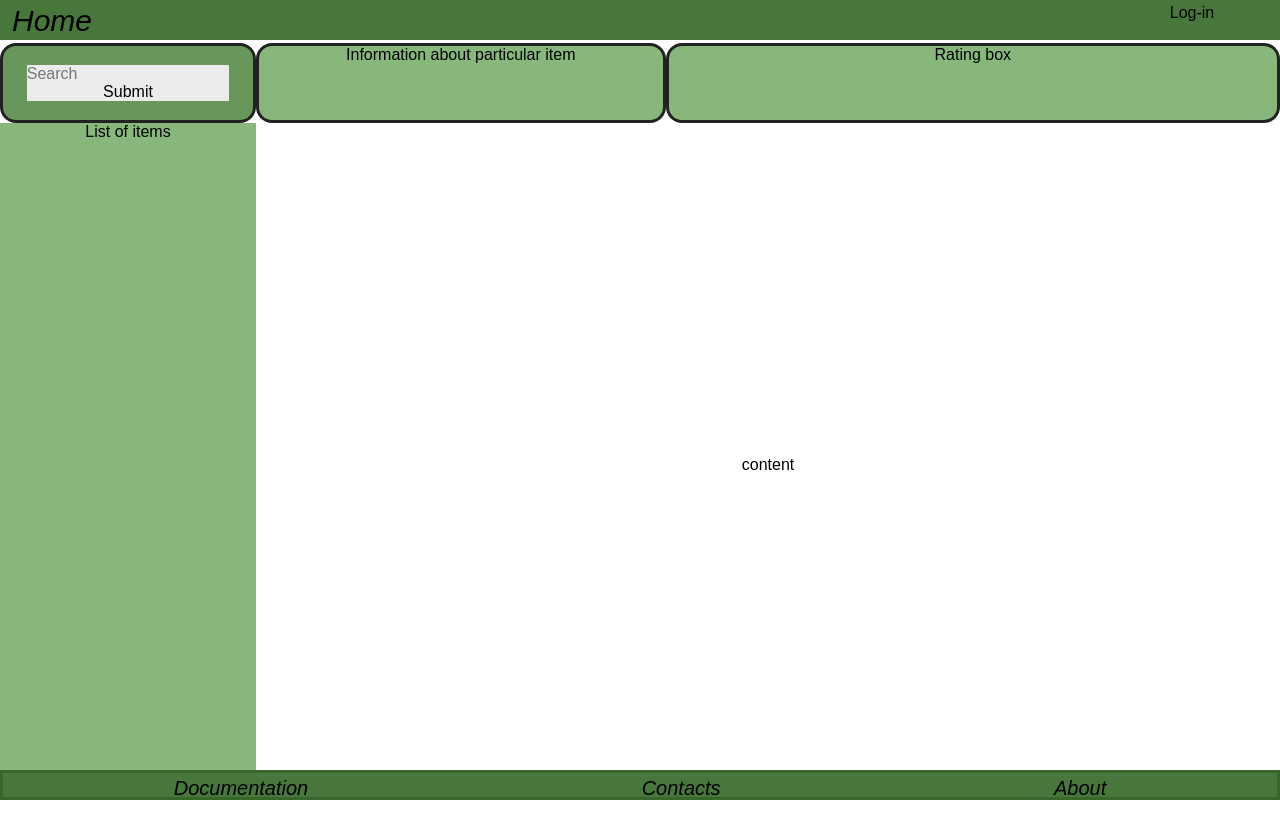
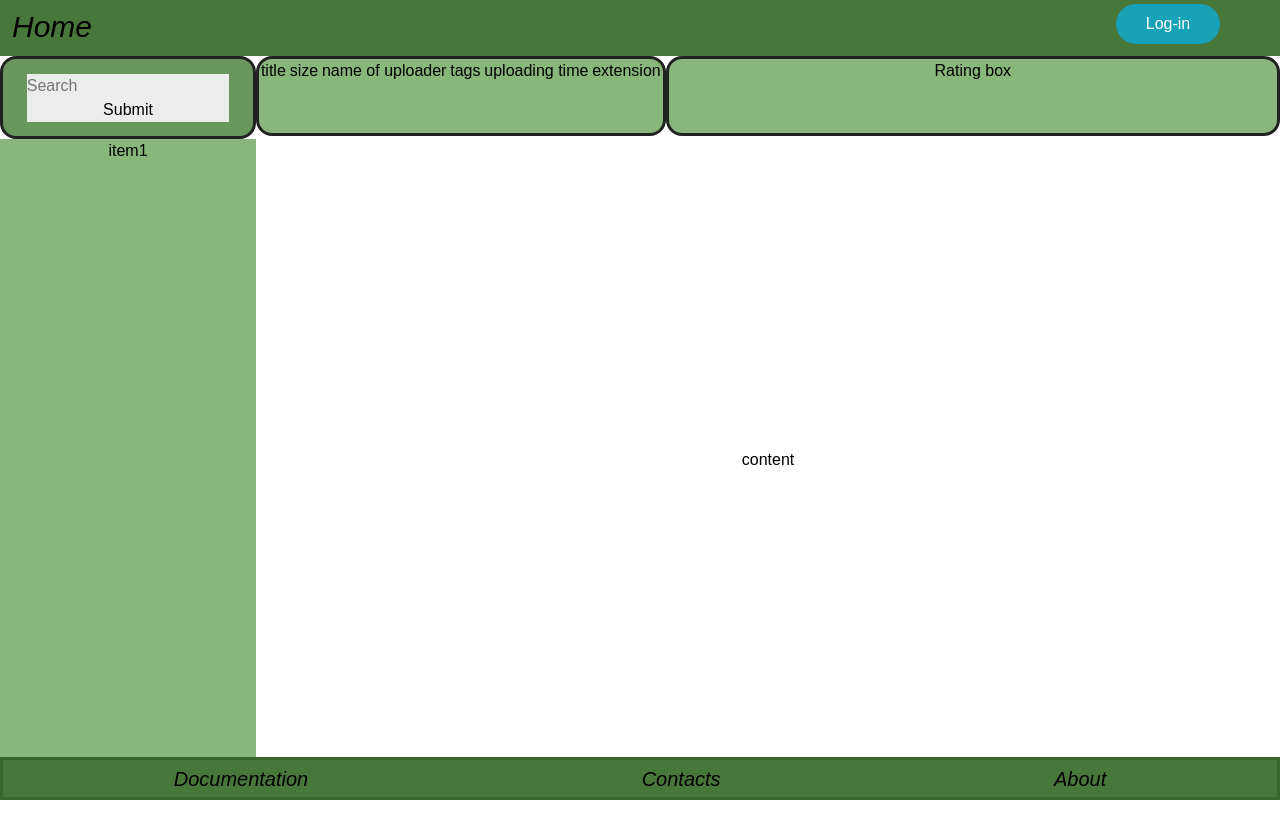
Before and after one commit to DanisAlukaev/Digital-Library, a Vue app: page /#/ in a window 1280 px wide. Shown: the top 838 px of the page. After the commit the page ends 800 px from the top, so only its background shows below. Built offline with nearby package versions, Linux system fonts and the light colour scheme.

Commit message:
with button

```diff
--- a/package.json
+++ b/package.json
@@ -12,7 +12,9 @@
     "vue": "^2.6.11",
     "vue-router": "^3.1.3",
     "axios": "^0.19.0",
-    "vuex": "^3.1.2"
+    "vuex": "^3.1.2",
+    "bootstrap-vue": "^2.17.3",
+    "bootstrap": "^4.5.2"
   },
   "devDependencies": {
     "@vue/cli-plugin-babel": "~4.5.0",
@@ -37,7 +39,7 @@
     },
     "rules": {
       "no-console": "off",
-	  "no-unused-vars": "off"
+      "no-unused-vars": "off"
     }
   },
   "browserslist": [
--- a/public/index.html
+++ b/public/index.html
@@ -4,7 +4,6 @@
     <meta charset="utf-8">
     <meta http-equiv="X-UA-Compatible" content="IE=edge">
     <meta name="viewport" content="width=device-width,initial-scale=1.0">
-    <link rel="icon" href="<%= BASE_URL %>favicon.ico">
     <title><%= htmlWebpackPlugin.options.title %></title>
   </head>
   <body>
--- a/src/App.vue
+++ b/src/App.vue
@@ -1,14 +1,14 @@
 <template>
   <div id="app">
-      <wrapper></wrapper>
+      <v-wrapper></v-wrapper>
   </div>
 </template>
 
-<script>import wrapper from './components/v-wrapper';
+<script>import vWrapper from './components/v-wrapper';
 export default {
   name: 'App',
   components: {
-    wrapper
+    vWrapper
   }
 }
 </script>
--- a/src/components/layout/v-header.vue
+++ b/src/components/layout/v-header.vue
@@ -6,10 +6,13 @@
             </router-link>
         </div>
         <div class="log-in">
-            <span>Log-in</span>
-
+            <b-button pill variant="info" v-b-modal="'log_in_form'" class="log-in-button">Log-in</b-button>
 
         </div>
+        <b-modal size="lg" id='log_in_form' centered title="Log-in" ok-only button-size="lg">
+            <p>enter you login and password</p>
+            <p>Write form here!</p>
+        </b-modal>
     </div>
 </template>
 
@@ -23,9 +26,17 @@
 .home {
     position: fixed;
 }
+.v-header {
+    z-index: 100;
+    position: fixed;
+}
 .log-in {
     position: fixed;
-    right: 3vh;
+    right: 6vh;
     width: 10%;
     }
+.log-in-button {
+    width: 13vh;
+    height: 5vh;
+}
 </style>
--- a/src/components/v-home.vue
+++ b/src/components/v-home.vue
@@ -30,11 +30,13 @@
 
 <style scoped>
  .v-search {
+     height: calc(10vh + 3px);
      width: 20%;
      position: relative;
      left: 0;
  }
  .v-info {
+     height: calc(10vh + 3px);
      display: flex;
      position: relative;
      right: 0;
@@ -43,7 +45,8 @@
  .v-home {
      display: block;
      position: relative;
-     top: calc(3vh + 11px);
+     top: 6vh;
+     overflow: hidden;
  }
  .v-list {
      width: 20%;
@@ -53,9 +56,10 @@
      left: 0;
      margin: 0;
      background-color: #88B77B;
-     height: calc(84vh - 6px);
+     height: calc(78vh - 6px);
  }
  .v-content {
+     height: calc(78vh - 6px);
      display: flex;
      width: 80%;
      position: relative;
--- a/src/components/v-info.vue
+++ b/src/components/v-info.vue
@@ -1,7 +1,12 @@
 <template>
     <div>
         <div class = "information">
-            <p class = "text">Information about particular item</p>
+            <p class="title">title</p>
+            <p class="size">size</p>
+            <p class="uploader">name of uploader</p>
+            <p class="tags">tags</p>
+            <p class="time">uploading time</p>
+            <p class="type">extension</p>
         </div>
         <div class = "rating">
             <p class = "text">Rating box</p>
--- a/src/components/v-list.vue
+++ b/src/components/v-list.vue
@@ -1,6 +1,6 @@
 <template>
     <div>
-        <p class="list">List of items</p>
+        <p class="list">item1</p>
     </div>
 </template>
 
--- a/src/components/v-search.vue
+++ b/src/components/v-search.vue
@@ -20,7 +20,6 @@
     display: flex;
     width: 100%;
     background-color: #68975B;
-    height: 10vh;
     border: 3px solid #222222;
     border-radius: 2vh;
 }
--- a/src/router/router.js
+++ b/src/router/router.js
@@ -3,7 +3,7 @@ import Router from 'vue-router';
 import vHome from '../components/v-home';
 Vue.use(Router);
 let routes = [{
-        name: "v-home",
+        name: "home",
         path: "/",
         component: vHome
     },
@@ -25,6 +25,7 @@ let routes = [{
     }
 ];
 let router = new Router({
-    routes: routes
+    routes: routes,
+    mode: 'hash'
 });
 export default router;
--- a/src/styles.css
+++ b/src/styles.css
@@ -22,9 +22,8 @@
     font-size: 20px;
 }
 .v-header {
-    min-height: 40px;
     padding: 4px;
-    height: 3vh;
+    height: 7vh;
     display: flex;
     position: fixed;
     top: 0;
@@ -32,9 +31,8 @@
     background-color: #48773B;
  }
 .v-footer {
-    min-height: 30px;
     width: 100%;
-    height: 3vh;
+    height: calc(5vh + 3px);
     padding: 4px;
     display: flex;
     position: fixed;
```
Also changed, not shown: src/main.js (+6 -1 lines), 1 other file (tests, documents, lock files or other folders).
